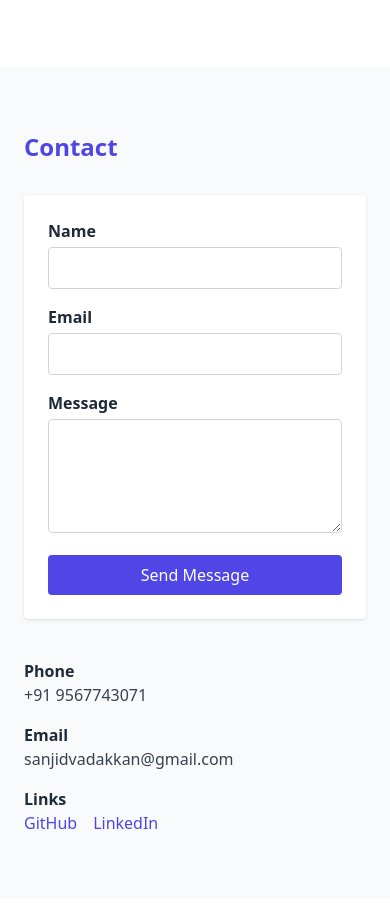
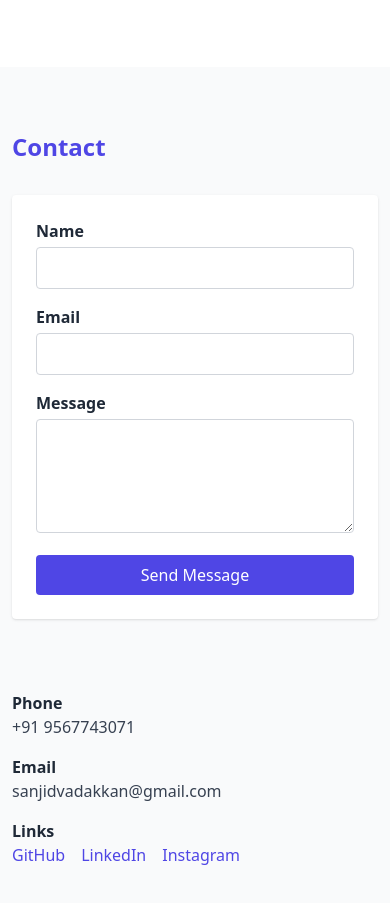
Before and after one commit to sanjid-vadakkan/portfolio, a React (Vite) app: page / in a window 390 px wide. Shown: the part 4140-5043 px from the top of the page. Built offline with nearby package versions, Linux system fonts and the light colour scheme.

Commit message:
Your commit message here

```diff
--- a/index.html
+++ b/index.html
@@ -6,7 +6,7 @@
     <meta name="viewport" content="width=device-width, initial-scale=1.0"/>
     <title>Sanjid V | MERN Stack Developer</title>
   </head>
-  <body class="bg-white dark:bg-gray-900 transition-colors">
+  <body class="bg-white w-full dark:bg-gray-900 transition-colors">
     <div id="root"></div>
     <script type="module" src="/src/main.jsx"></script>
   </body>
--- a/src/App.jsx
+++ b/src/App.jsx
@@ -20,7 +20,7 @@ export default function App() {
     setTheme((prev) => (prev === "light" ? "dark" : "light"));
 
   return (
-    <div className="relative min-h-screen bg-white dark:bg-gray-900 text-gray-800 dark:text-gray-100 transition-colors duration-300">
+    <div className="relative w-full min-h-screen bg-white dark:bg-gray-900 text-gray-800 dark:text-gray-100 transition-colors duration-300">
       {/* Theme toggle button */}
       <button
         aria-label="Toggle Dark Mode"
--- a/src/components/About.jsx
+++ b/src/components/About.jsx
@@ -5,7 +5,7 @@ export default function About() {
   return (
     <section
       id="about"
-      className="py-16 bg-gray-50 dark:bg-gray-800 transition-colors"
+      className="py-16  bg-gray-50 dark:bg-gray-800 transition-colors"
     >
       <div className="container mx-auto px-6 flex flex-col md:flex-row items-center gap-10 max-w-5xl">
         <motion.img
--- a/src/components/Contact.jsx
+++ b/src/components/Contact.jsx
@@ -9,6 +9,10 @@ const links = [
   {
     label: "LinkedIn",
     href: "https://www.linkedin.com/in/sanjid-vadakkan-613055323",
+  },
+   {
+    label: "Instagram",
+    href: "https://www.instagram.com/sanjid_vadakkan?utm_source=ig_web_button_share_sheet&igsh=ZDNlZDc0MzIxNw==",
   },
 ];
 
@@ -44,8 +48,9 @@ export default function Contact() {
   }
 
   return (
-    <section id="contact" className="py-16 bg-gray-50 dark:bg-gray-800 transition-colors">
-      <div className="container mx-auto px-6 max-w-3xl">
+    <section id="contact" className="py-16 bg-gray-50 w-full dark:bg-gray-800 transition-colors">
+      <div className="container mx-auto px-3 sm:px-6 max-w-full sm:max-w-3xl">
+
         <motion.h2
           className="text-2xl font-bold mb-8 text-indigo-600 dark:text-indigo-400"
           initial={{ opacity: 0, y: 30 }}
@@ -54,11 +59,11 @@ export default function Contact() {
         >
           Contact
         </motion.h2>
-        <div className="flex flex-col md:flex-row gap-10">
+        <div className="flex  flex-col md:flex-row gap-10">
           <form
             action="https://formspree.io/f/xeokyegn"
             method="POST"
-            className="flex-1 bg-white dark:bg-gray-900 rounded shadow p-6"
+            className="flex-1 w-full bg-white dark:bg-gray-900 rounded shadow p-6"
             autoComplete="off"
           >
 
@@ -123,7 +128,7 @@ export default function Contact() {
               {sent ? "Message Sent!" : "Send Message"}
             </button>
           </form>
-          <div className="flex-1 space-y-4">
+          <div className="flex-1 w-full space-y-4 mt-8 md:mt-0">
             <div>
               <h3 className="font-semibold">Phone</h3>
               <p className="text-gray-700 dark:text-gray-200">
```
